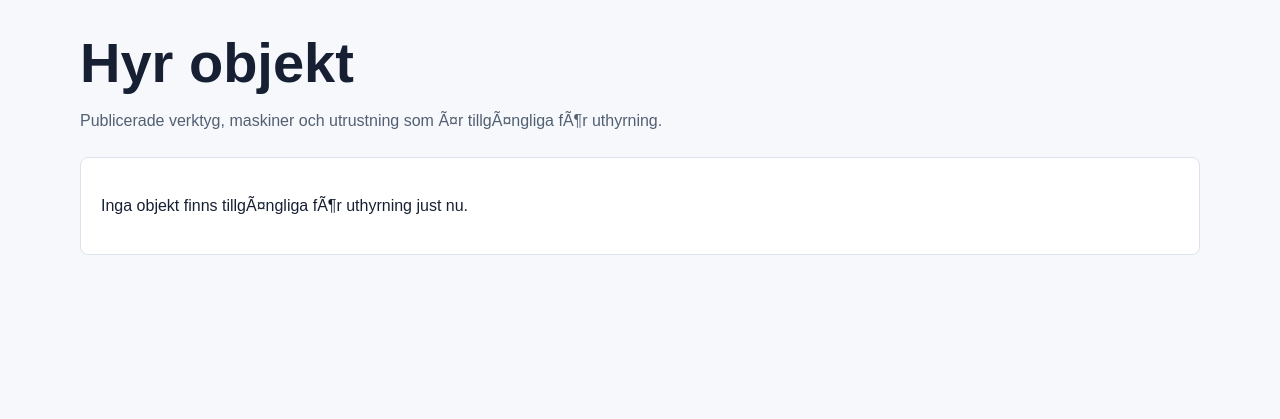
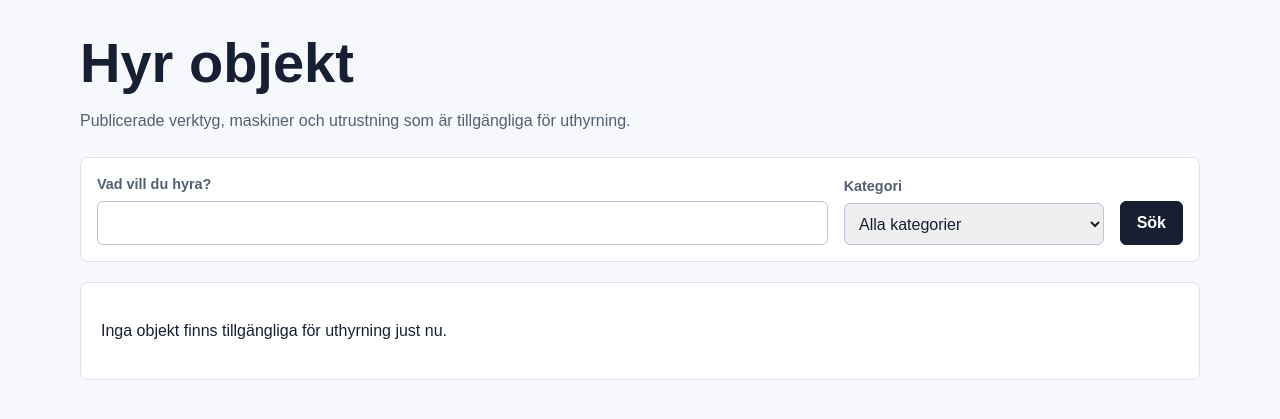
Before and after one commit to RDMackan999/Uthyrning, a PHP site: page /items in a window 1280 px wide. Shown: the part 61-480 px from the top of the page. Run offline with PHP 8.4, Linux system fonts and the light colour scheme; tables that the repository leaves empty hold one stand-in row (values such as "Sample post").

Commit message:
Add public item filter form

```diff
--- a/resources/views/public/items/index.php
+++ b/resources/views/public/items/index.php
@@ -1,6 +1,10 @@
 <?php
 
 $items = is_array($items ?? null) ? $items : [];
+$categories = is_array($categories ?? null) ? $categories : [];
+$filters = is_array($filters ?? null) ? $filters : [];
+$hasActiveFilters = (bool) ($hasActiveFilters ?? false);
+$resultCount = is_int($resultCount ?? null) ? $resultCount : count($items);
 
 $escape = static fn (mixed $value): string => htmlspecialchars((string) $value, ENT_QUOTES, 'UTF-8');
 $stringValue = static fn (mixed $value): string => is_scalar($value) ? trim((string) $value) : '';
@@ -11,16 +15,73 @@ $formatPrice = static function (mixed $amount, mixed $currency) use ($stringValu
 
     return $formattedAmount . ' ' . $currencyCode . '/dag';
 };
+
+$searchQuery = $stringValue($filters['q'] ?? '');
+$selectedCategory = $stringValue($filters['category'] ?? '');
 ?>
 <section>
     <div class="public-page-header">
         <h1>Hyr objekt</h1>
-        <p>Publicerade verktyg, maskiner och utrustning som Ã¤r tillgÃ¤ngliga fÃ¶r uthyrning.</p>
+        <p>Publicerade verktyg, maskiner och utrustning som &auml;r tillg&auml;ngliga f&ouml;r uthyrning.</p>
     </div>
+
+    <form class="public-filter-form" action="/items" method="get">
+        <div class="public-filter-field">
+            <label for="public-item-search">Vad vill du hyra?</label>
+            <input
+                id="public-item-search"
+                name="q"
+                type="search"
+                maxlength="100"
+                value="<?= $escape($searchQuery) ?>"
+            >
+        </div>
+
+        <div class="public-filter-field">
+            <label for="public-item-category">Kategori</label>
+            <select id="public-item-category" name="category">
+                <option value="">Alla kategorier</option>
+                <?php foreach ($categories as $category): ?>
+                    <?php if (!is_array($category)) {
+                        continue;
+                    } ?>
+                    <?php
+                    $categorySlug = $stringValue($category['slug'] ?? '');
+                    $categoryName = $stringValue($category['name'] ?? '');
+                    ?>
+                    <?php if ($categorySlug !== '' && $categoryName !== ''): ?>
+                        <option value="<?= $escape($categorySlug) ?>" <?= $categorySlug === $selectedCategory ? 'selected' : '' ?>>
+                            <?= $escape($categoryName) ?>
+                        </option>
+                    <?php endif; ?>
+                <?php endforeach; ?>
+            </select>
+        </div>
+
+        <div class="public-filter-actions">
+            <button type="submit">S&ouml;k</button>
+            <?php if ($hasActiveFilters): ?>
+                <a href="/items">Rensa filter</a>
+            <?php endif; ?>
+        </div>
+    </form>
+
+    <?php if ($hasActiveFilters): ?>
+        <p class="public-filter-summary">
+            <?= $escape((string) $resultCount) ?> tr&auml;ffar
+            <?php if ($searchQuery !== ''): ?>
+                f&ouml;r "<?= $escape($searchQuery) ?>"
+            <?php endif; ?>
+        </p>
+    <?php endif; ?>
 
     <?php if ($items === []): ?>
         <div class="public-empty-state">
-            <p>Inga objekt finns tillgÃ¤ngliga fÃ¶r uthyrning just nu.</p>
+            <?php if ($hasActiveFilters): ?>
+                <p>Inga objekt matchar din s&ouml;kning.</p>
+            <?php else: ?>
+                <p>Inga objekt finns tillg&auml;ngliga f&ouml;r uthyrning just nu.</p>
+            <?php endif; ?>
         </div>
     <?php else: ?>
         <div class="public-item-grid">
```
